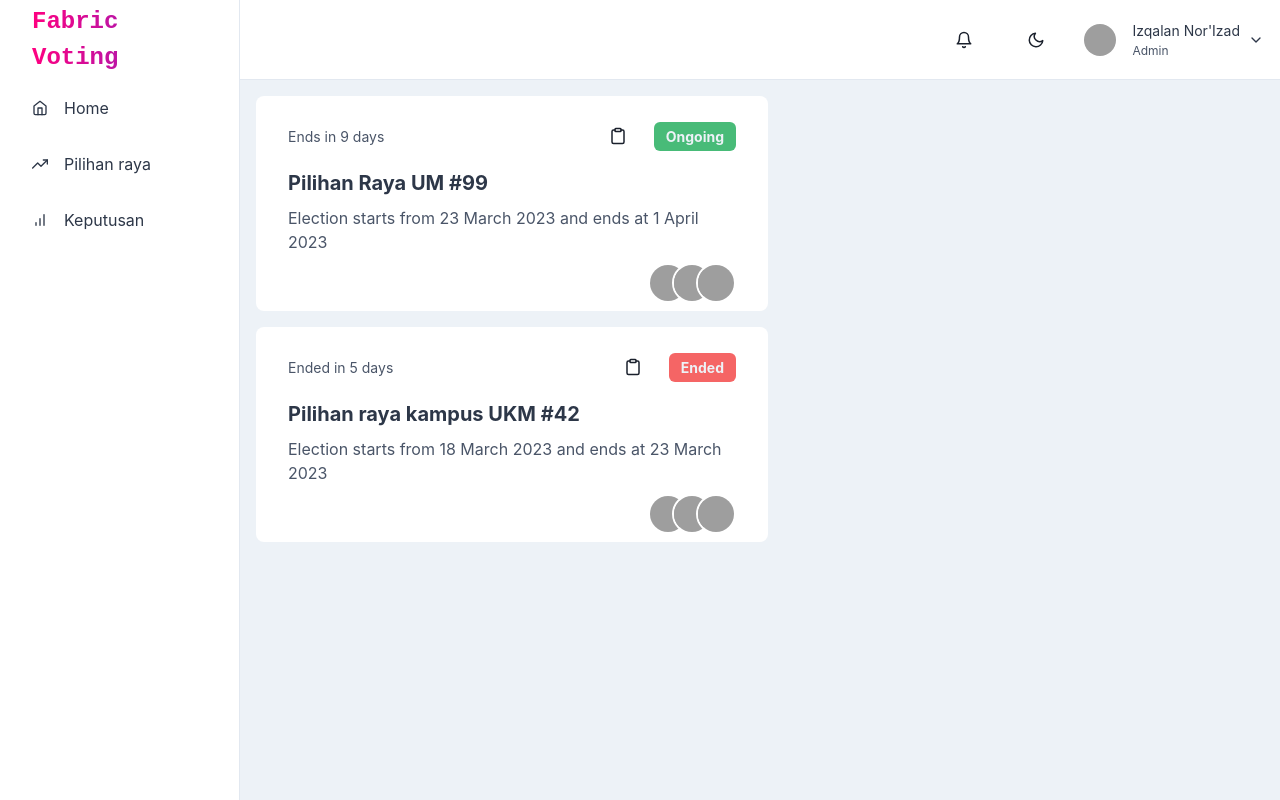
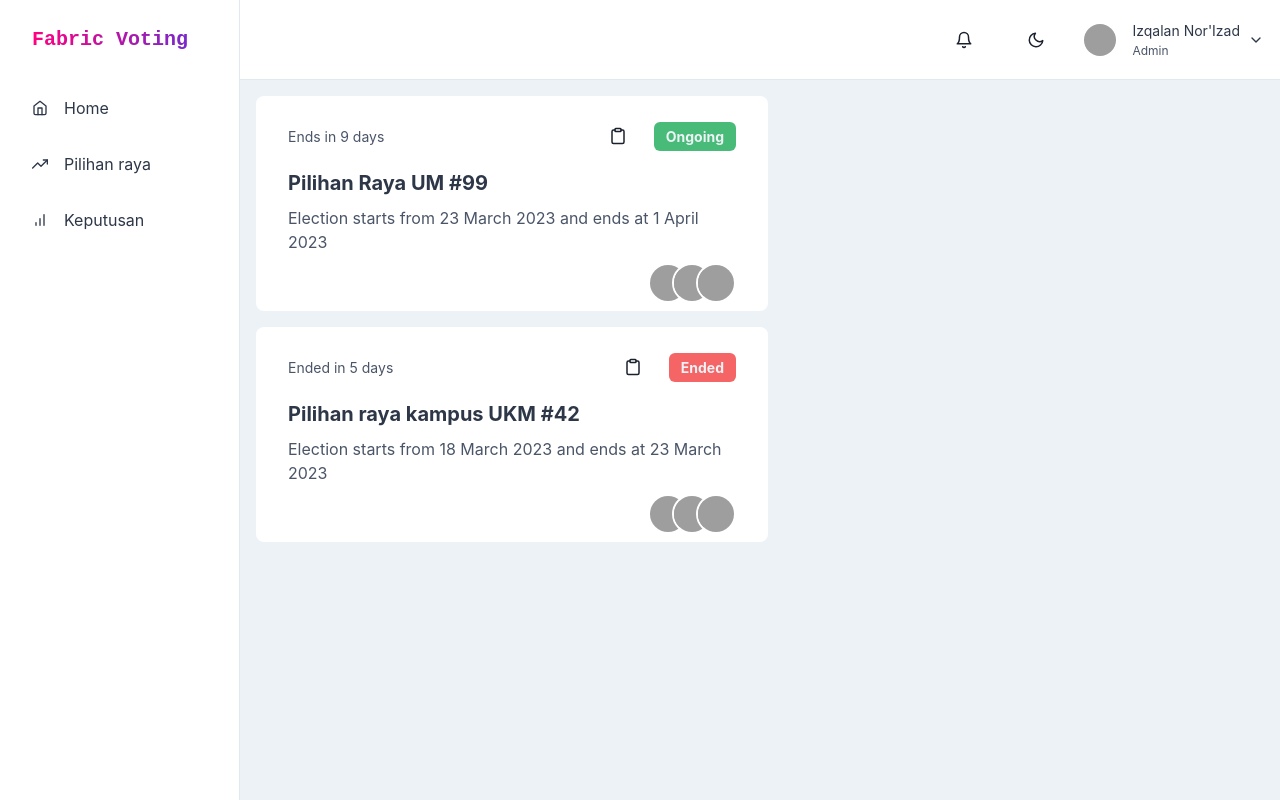
Before and after one commit to izqalan/fabric-voting, a Next.js app in the folder app/fabric-voting-client/: page /admin/election in a window 1280 px wide. Built offline with nearby package versions, Linux system fonts and the light colour scheme; grey boxes are pictures that could not be loaded.

Commit message:
ui tweaks

```diff
--- a/app/fabric-voting-client/components/layouts/SidebarWithHeader.tsx
+++ b/app/fabric-voting-client/components/layouts/SidebarWithHeader.tsx
@@ -92,7 +92,7 @@ const SidebarContent = ({ LinkItems, onClose, ...rest }: SidebarProps) => {
       h="full"
       {...rest}>
       <Flex h="20" alignItems="center" mx="8" justifyContent="space-between">
-        <Text fontSize="2xl" fontFamily="monospace" fontWeight="bold" bgGradient='linear(to-l, #7928CA, #FF0080)'
+        <Text fontSize="xl" fontFamily="monospace" fontWeight="bold" bgGradient='linear(to-l, #7928CA, #FF0080)'
           bgClip='text'>
           Fabric Voting
         </Text>
@@ -170,7 +170,7 @@ const MobileNav = ({ onOpen, ...rest }: MobileProps) => {
 
       <Text
         display={{ base: 'flex', md: 'none' }}
-        fontSize="2xl"
+        fontSize="xl"
         fontFamily="monospace"
         fontWeight="bold"
         bgGradient='linear(to-l, #7928CA, #FF0080)'
```
